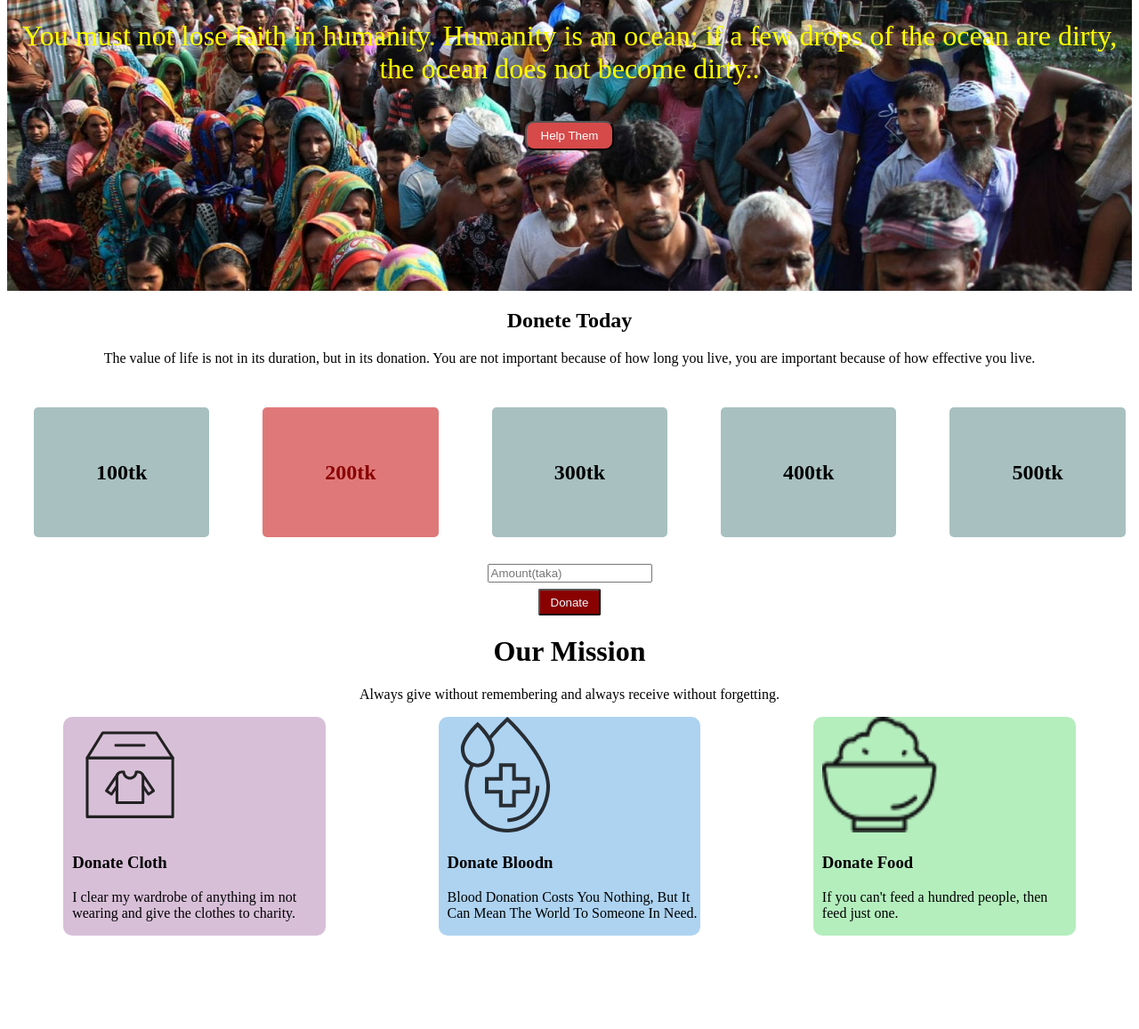
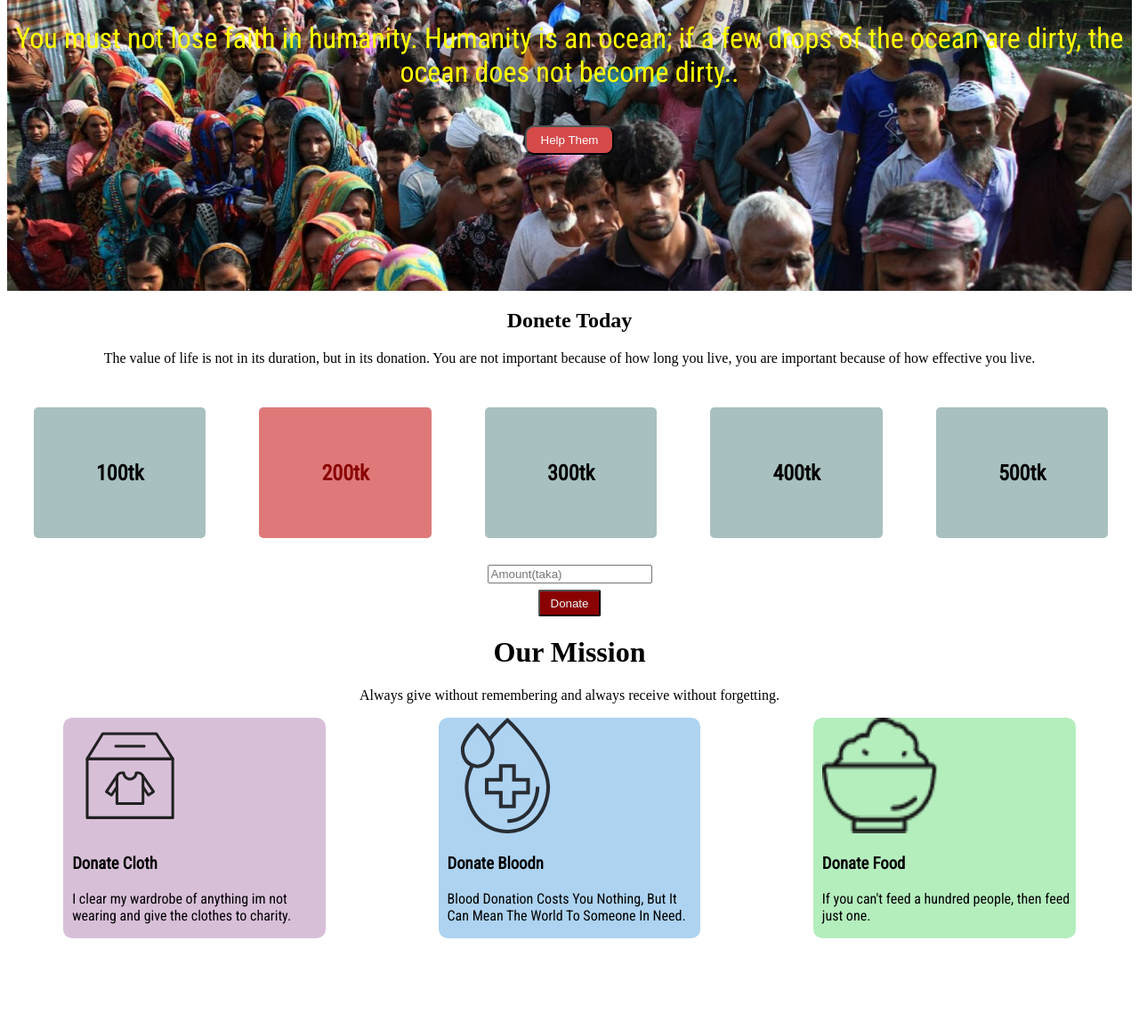
Before and after one commit to AtikRahman02/Assignment-help-the--poor, a plain HTML site: page index.html in a window 1280 px wide. Shown: the part 113-1270 px from the top of the page at 89% size. Drawn offline with Linux system fonts and the light colour scheme.

Commit message:
final commit

```diff
--- a/style.css
+++ b/style.css
@@ -1,3 +1,5 @@
+
+@import url('https://fonts.googleapis.com/css2?family=Roboto+Condensed&display=swap');
 
 .first-part {
     background-image: url('images/donation7.jpg');
@@ -8,6 +10,7 @@
     color: yellow;
     font-size: 2rem;
     text-align: center;
+    font-family: 'Roboto Condensed', sans-serif;
 
 
   }
@@ -26,6 +29,7 @@
     box-shadow : 20px 20px 10px 10PX none;
     border-radius: 10px;
     background-color: thistle;
+    font-family: 'Roboto Condensed', sans-serif;
 }
 .donate-today{
     text-align: center;
@@ -49,6 +53,7 @@
     margin: 30px;
     border-radius: 5px;
     text-align: center;
+    font-family: 'Roboto Condensed', sans-serif;
 }
 .donate-amount-default{
     background-color: rgb(223, 121, 121);
@@ -56,6 +61,7 @@
 }
 .mvg{
     display: flex;
+    font-family: 'Roboto Condensed', sans-serif;
 }
 .mvg img{
     width: 130px;
```
Also changed, not shown: i.html (added, +12 -0 lines).
